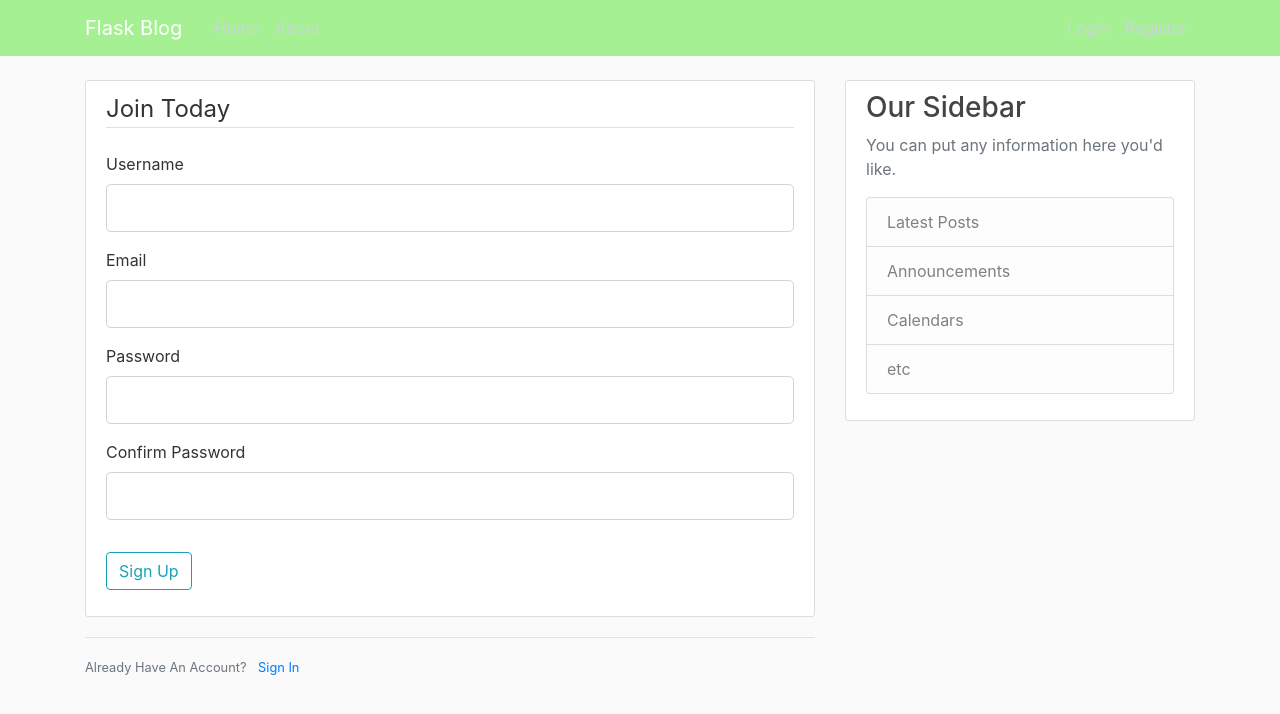
After one commit to catwinguy/Flask_Blog, a Flask app: page /register in a window 1280 px wide. The commit adds this page. Shown: the top 714 px of the page. Run offline with Flask 2, Linux system fonts and the light colour scheme; some libraries are stand-ins or nearby versions.

Commit message:
Added forms and user input (Register and Login) [[NO DATABASE YET!!!]]

```diff
--- /dev/null
+++ b/forms.py
@@ -0,0 +1,16 @@
+from flask_wtf import FlaskForm
+from wtforms import StringField, PasswordField, SubmitField, BooleanField
+from wtforms.validators import DataRequired, Length, Email, EqualTo
+
+class RegistrationForm(FlaskForm):
+    username = StringField('Username', validators=[DataRequired(), Length(min=2, max=20)])
+    email = StringField('Email', validators=[DataRequired(), Email()])
+    password = PasswordField('Password', validators=[DataRequired()])
+    passwordConfirmation = PasswordField('Confirm Password', validators=[DataRequired(), EqualTo('password')])
+    submit = SubmitField('Sign Up')
+
+class LoginForm(FlaskForm):
+    email = StringField('Email', validators=[DataRequired(), Email()])
+    password = PasswordField('Password', validators=[DataRequired()])
+    remember = BooleanField('Remember Me')
+    submit = SubmitField('Login')
--- a/main.py
+++ b/main.py
@@ -1,5 +1,9 @@
-from flask import Flask, render_template, url_for
+import os
+from flask import Flask, render_template, url_for, flash, redirect
+from forms import RegistrationForm, LoginForm
 app = Flask(__name__)
+
+app.config['SECRET_KEY'] = os.getenv("SECRET_KEY")
 
 posts = [
     {
@@ -25,5 +29,24 @@ def home():
 def about():
     return render_template('about.html', title="About")
 
+@app.route("/register", methods=['GET', 'POST'])
+def register():
+    form = RegistrationForm()
+    if form.validate_on_submit():
+        flash(f'Account created for {form.username.data}!', 'success')
+        return redirect(url_for('home'))
+    return render_template('register.html', title="Register", form=form)
+
+@app.route("/login", methods=['GET', 'POST'])
+def login():
+    form = LoginForm()
+    if form.validate_on_submit():
+        if form.email.data == 'admin@blog.com' and form.password.data == 'password':
+            flash(f'You have been logged in!', 'success')
+            return redirect(url_for('home'))
+        else:
+            flash('Login Unsuccessful. Please check username and password.', 'danger')
+    return render_template('login.html', title="Login", form=form)
+
 if __name__ == "__main__":
     app.run(debug=True)
--- a/static/main.css
+++ b/static/main.css
@@ -9,7 +9,7 @@ body {
 }
 
 .bg-steel {
-    background-color: #5f788a;
+  background-color: #a5f092;
 }
 
 .site-header .navbar-nav .nav-link {
--- a/templates/layout.html
+++ b/templates/layout.html
@@ -8,7 +8,6 @@
     <!-- Bootstrap CSS -->
     <link rel="stylesheet" href="https://stackpath.bootstrapcdn.com/bootstrap/4.5.0/css/bootstrap.min.css" integrity="sha384-9aIt2nRpC12Uk9gS9baDl411NQApFmC26EwAOH8WgZl5MYYxFfc+NcPb1dKGj7Sk" crossorigin="anonymous">
     <link rel="stylesheet" type="text/css" href="{{ url_for('static', filename='main.css') }}">
-
 
     {% if title %}
         <title>Flask Blog - {{ title }}</title>
@@ -27,13 +26,13 @@
             </button>
             <div class="collapse navbar-collapse" id="navbarToggle">
               <div class="navbar-nav mr-auto">
-                <a class="nav-item nav-link" href="/">Home</a>
-                <a class="nav-item nav-link" href="/about">About</a>
+                <a class="nav-item nav-link" href="{{ url_for('home') }}">Home</a>
+                <a class="nav-item nav-link" href="{{ url_for('about') }}">About</a>
               </div>
               <!-- Navbar Right Side -->
               <div class="navbar-nav">
-                <a class="nav-item nav-link" href="/login">Login</a>
-                <a class="nav-item nav-link" href="/register">Register</a>
+                <a class="nav-item nav-link" href="{{ url_for('login') }}">Login</a>
+                <a class="nav-item nav-link" href="{{ url_for('register') }}">Register</a>
               </div>
             </div>
           </div>
@@ -43,6 +42,15 @@
     <main role="main" class="container">
         <div class="row">
         <div class="col-md-8">
+            {% with messages = get_flashed_messages(with_categories=true) %}
+              {% if messages %}
+                {% for category, message in messages %}
+                  <div class="alert alert-{{ category }}">
+                    {{ message }}
+                  </div>
+                {% endfor %}
+              {% endif %}
+            {% endwith %}
             {% block content %}{% endblock %}
         </div>
         <div class="col-md-4">
--- /dev/null
+++ b/templates/register.html
@@ -0,0 +1,83 @@
+{% extends "layout.html" %}
+{% block content %}
+    <div class="content-section">
+        <form method="POST" action="">
+            {{ form.hidden_tag() }}
+            <fieldset class="form-group">
+                <legend class="border-bottom mb-4">Join Today</legend>
+                <div class="form-group">
+                    {{ form.username.label(class="form-control-label") }}
+
+                    {% if form.username.errors %}
+                        {{ form.username(class="form-control form-control-lg is-invalid") }}
+                        <div class="invalid-feedback">
+                            {% for error in form.username.errors %}
+                                <span>
+                                    {{ error }}
+                                </span>
+                            {% endfor %}
+                        </div>
+                    {% else %}
+                        {{ form.username(class="form-control form-control-lg") }}
+                    {% endif %}
+                </div>
+                <div class="form-group">
+                    {{ form.email.label(class="form-control-label") }}
+
+                    {% if form.email.errors %}
+                        {{ form.email(class="form-control form-control-lg is-invalid") }}
+                        <div class="invalid-feedback">
+                            {% for error in form.email.errors %}
+                                <span>
+                                    {{ error }}
+                                </span>
+                            {% endfor %}
+                        </div>
+                    {% else %}
+                        {{ form.email(class="form-control form-control-lg") }}
+                    {% endif %}
+                </div>
+                <div class="form-group">
+                    {{ form.password.label(class="form-control-label") }}
+
+                    {% if form.password.errors %}
+                        {{ form.password(class="form-control form-control-lg is-invalid") }}
+                        <div class="invalid-feedback">
+                            {% for error in form.password.errors %}
+                                <span>
+                                    {{ error }}
+                                </span>
+                            {% endfor %}
+                        </div>
+                    {% else %}
+                        {{ form.password(class="form-control form-control-lg") }}
+                    {% endif %}
+                </div>
+                <div class="form-group">
+                    {{ form.passwordConfirmation.label(class="form-control-label") }}
+
+                    {% if form.passwordConfirmation.errors %}
+                        {{ form.passwordConfirmation(class="form-control form-control-lg is-invalid") }}
+                        <div class="invalid-feedback">
+                            {% for error in form.passwordConfirmation.errors %}
+                                <span>
+                                    {{ error }}
+                                </span>
+                            {% endfor %}
+                        </div>
+                    {% else %}
+                        {{ form.passwordConfirmation(class="form-control form-control-lg") }}
+                    {% endif %}
+                </div>
+            </fieldset>
+            <div class="form-group">
+                {{ form.submit(class="btn btn-outline-info") }}
+            </div>
+        </form>
+    </div>
+    <div class="border-top pt-3">
+        <small class="text-muted">
+            Already Have An Account? <a class="ml-2" href="{{ url_for('login') }}">Sign In</a>
+        </small>
+    </div>
+{% endblock content %}
```
Also changed, not shown: templates/login.html (added, +58 -0 lines), README.md, 2 other files. Lines whose indentation alone changed are shown as unchanged.
